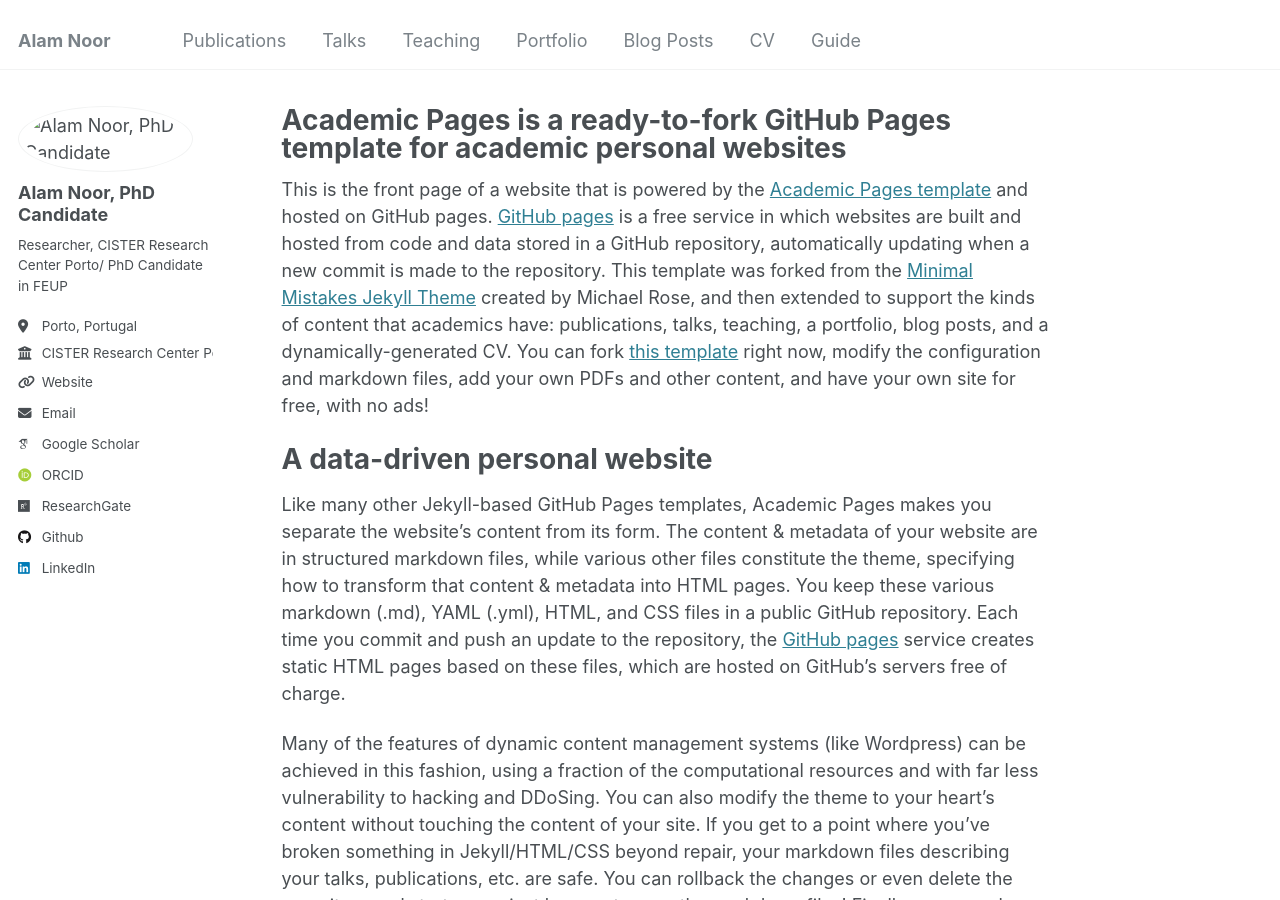
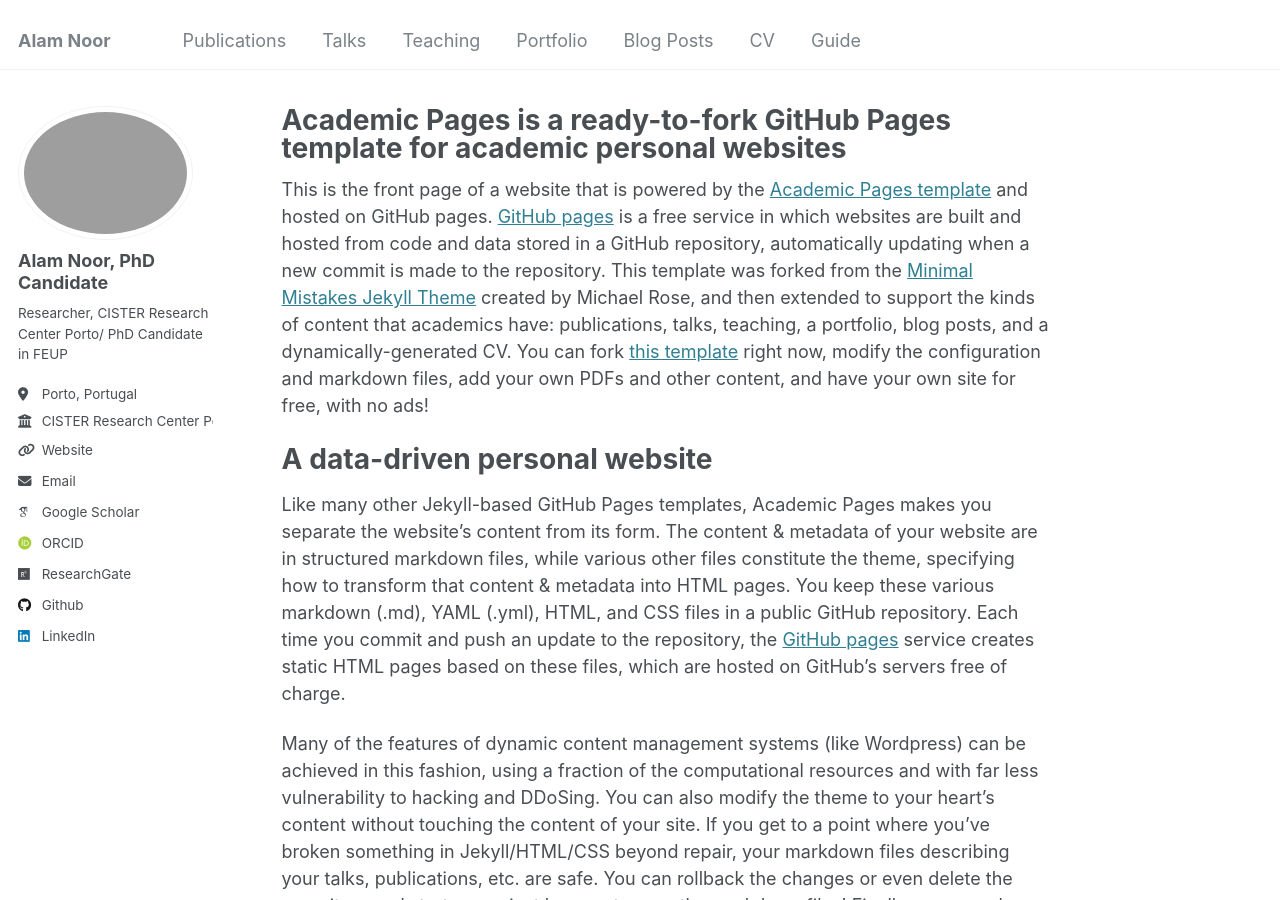
Before and after one commit to Alamnoor/alamnoor.github.io, a Jekyll site: the page built from _pages/about.md, in a window 1280 px wide and 900 px high. Built offline with Jekyll 4.4.1, drawn with Linux system fonts in a browser that asks for light colours; some web fonts are replaced.

Commit message:
Update _config.yml

```diff
--- a/_config.yml
+++ b/_config.yml
@@ -21,7 +21,7 @@ repository               : "academicpages/academicpages.github.io"
 #               Additional customization can be done by editing /_includes/author-profile.html
 author:
   # Biographic information
-  avatar           : "/images/aimage.png"
+  avatar           : #"/images/aimage.png"
   name             : "Alam Noor, PhD Candidate"
   pronouns         : # example: "she/her"
   bio              : "Researcher, CISTER Research Center Porto/ PhD Candidate in FEUP"
```
